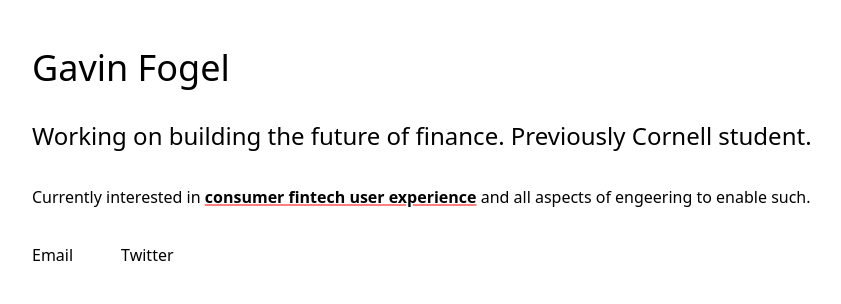
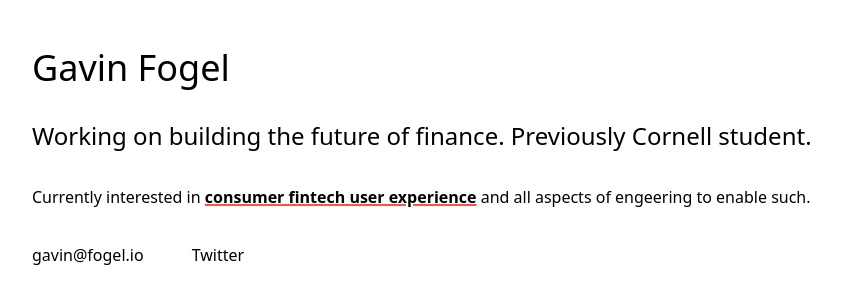
Before and after one commit to gavinfogel/gavinfogel.github.io, a React (Vite) app: page / in a window 1280 px wide. Shown: the top 304 px of the page, without its empty margins (16-857 px from the left). Built offline with nearby package versions, Linux system fonts and the light colour scheme.

Commit message:
Site done

```diff
--- a/index.html
+++ b/index.html
@@ -2,9 +2,9 @@
 <html lang="en">
 	<head>
 		<meta charset="UTF-8" />
-		<meta name="theme-color" content="#FF7F7F" />
+		<meta name="viewport" content="width=device-width, initial-scale=1.0" />
+		<meta name="theme-color" content="#ff5148" />
 		<link rel="icon" type="image/svg+xml" href="/src/favicon.svg" />
-		<meta name="viewport" content="width=device-width, initial-scale=1.0" />
 		<title>Gavin Fogel</title>
 	</head>
 	<body
--- a/package.json
+++ b/package.json
@@ -6,8 +6,6 @@
 	"scripts": {
 		"dev": "vite",
 		"build": "tsc && vite build",
-		"predeploy": "tsc && vite build",
-		"deploy": "gh-pages -b master -d build",
 		"preview": "vite preview"
 	},
 	"dependencies": {
--- a/src/App.tsx
+++ b/src/App.tsx
@@ -1,4 +1,4 @@
-import React from 'react';
+import React, { useState } from 'react';
 import { a, config, useSpring } from 'react-spring';
 import { TextSiteLink } from './components/TextSiteLink';
 
@@ -18,13 +18,13 @@ export const App: React.FC = () => {
 				</h2>
 				<p>
 					Currently interested in{' '}
-					<b className='underline decoration-2 decoration-[#FF7F7F]'>
+					<b className='underline decoration-2 decoration-[#ff5148]'>
 						consumer fintech user experience
 					</b>{' '}
 					and all aspects of engeering to enable such.
 				</p>
 				<div className='flex flex-row space-x-12'>
-					<TextSiteLink site='Email' link='mailto:gavin@fogel.io' />
+					<TextSiteLink site='gavin@fogel.io' link='mailto:gavin@fogel.io' />
 					<TextSiteLink site='Twitter' link='https://twitter.com/gavinfogel' />
 				</div>
 			</a.div>
```
Also changed, not shown: 3 other files (tests, documents, lock files or other folders).
